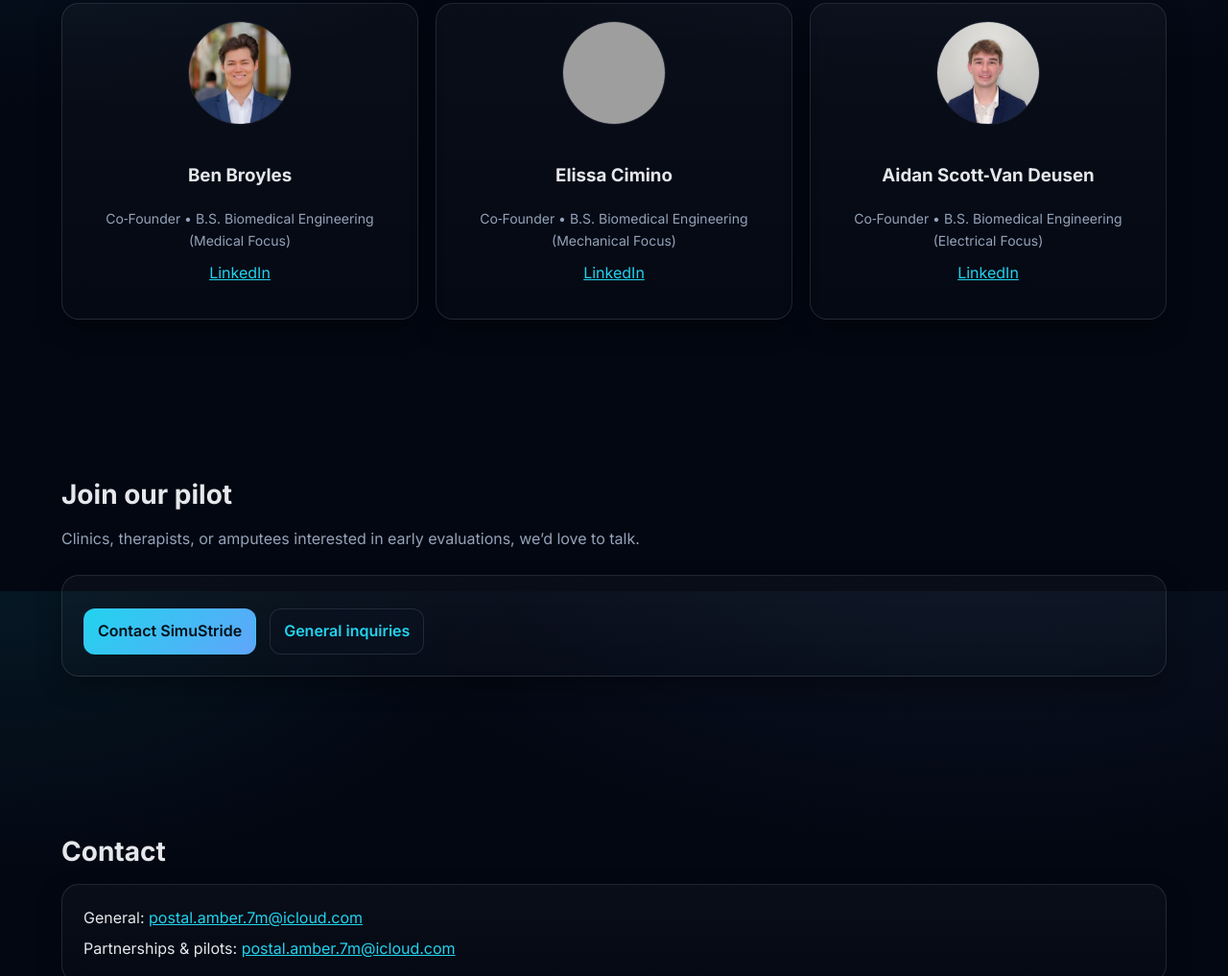
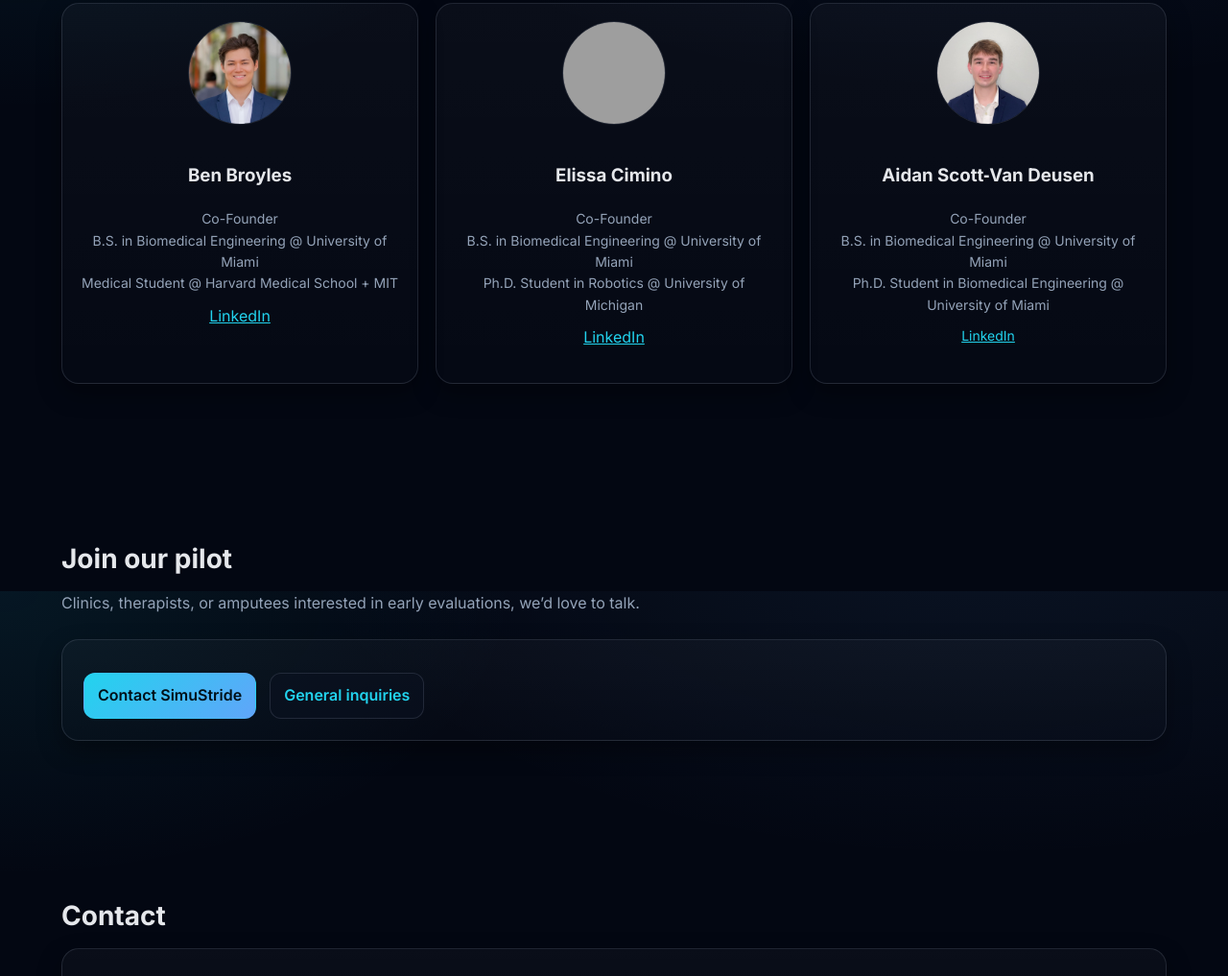
Before and after one commit to ben-broyles/simustride-landing, a plain HTML site: page index.html in a window 1280 px wide. Shown: the part 2584-3601 px from the top of the page at 96% size. Drawn offline with Linux system fonts and the light colour scheme; grey boxes are pictures that could not be loaded.

Commit message:
Update index.html

```diff
--- a/index.html
+++ b/index.html
@@ -247,19 +247,30 @@
         <div class="card person">
           <img class="avatar" src="assets/ben-broyles.jpeg" alt="Portrait of Ben Broyles" />
           <h3>Ben Broyles</h3>
-          <div class="role">Co‑Founder • B.S. Biomedical Engineering (Medical Focus)</div>
+          <div class="role">
+            Co-Founder<br>
+            B.S. in Biomedical Engineering @ University of Miami<br>
+            Medical Student @ Harvard Medical School + MIT
+          </div>
           <p style="margin-top:10px"><a href="https://www.linkedin.com/in/benbroyles" target="_blank" rel="noopener">LinkedIn</a></p>
         </div>
         <div class="card person">
           <img class="avatar" src="assets/elissa-cimino.jpg" alt="Portrait of Elissa Cimino" />
           <h3>Elissa Cimino</h3>
-          <div class="role">Co‑Founder • B.S. Biomedical Engineering (Mechanical Focus)</div>
+          <div class="role">
+            Co-Founder<br>
+            B.S. in Biomedical Engineering @ University of Miami<br>
+            Ph.D. Student in Robotics @ University of Michigan
+          </div>
           <p style="margin-top:10px"><a href="https://www.linkedin.com/in/elissacimino" target="_blank" rel="noopener">LinkedIn</a></p>
         </div>
         <div class="card person">
           <img class="avatar" src="assets/aidan-scott-van-deusen.jpg" alt="Portrait of Aidan Scott‑Van Deusen" />
           <h3>Aidan Scott‑Van Deusen</h3>
-          <div class="role">Co‑Founder • B.S. Biomedical Engineering (Electrical Focus)</div>
+          <div class="role">
+            Co-Founder<br>
+            B.S. in Biomedical Engineering @ University of Miami<br>
+            Ph.D. Student in Biomedical Engineering @ University of Miami
           <p style="margin-top:10px"><a href="https://www.linkedin.com/in/aidan-scott-van-deusen" target="_blank" rel="noopener">LinkedIn</a></p>
         </div>
       </div>
```
